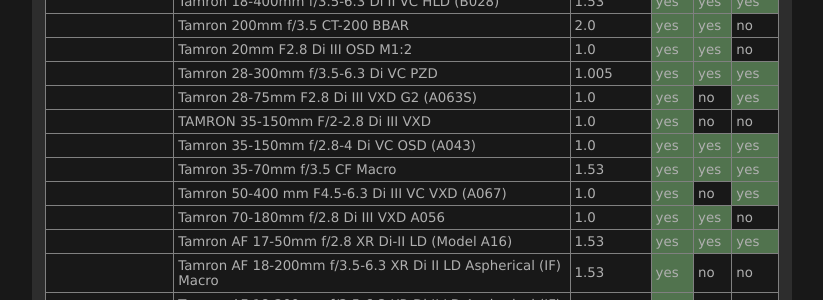
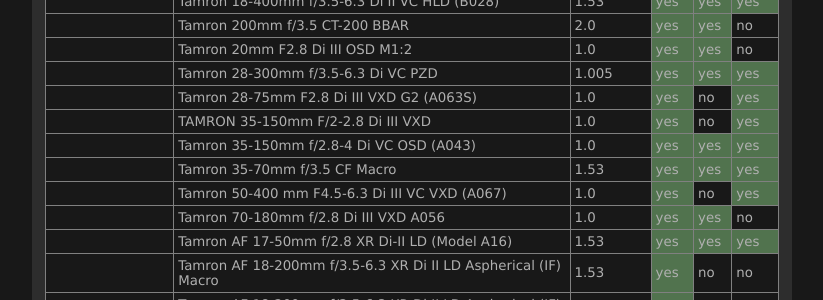
Before and after one commit to lensfun/lensfun.github.io, a Jekyll site: the page built from _posts/lenslist/2999-12-31-Lenslist-master.md, in a window 1280 px wide and 900 px high, scrolled down 29985 px. Shown: the part 146-446 px from the top of the window, without its empty margins (284-1107 px from the left). Built offline with Jekyll 4.4.1, drawn with Linux system fonts in a browser that asks for light colours.

Commit message:
Update master lens list from GitHub Actions

```diff
--- a/_posts/lenslist/2999-12-31-Lenslist-master.md
+++ b/_posts/lenslist/2999-12-31-Lenslist-master.md
@@ -1242,7 +1242,7 @@ This list was generated on 2024-08-26 from current Lensfun sources. Your Lensfun
 <tr class="lenslist-bg2"><td></td><td>Tamron 20mm F2.8 Di III OSD M1:2</td><td>1.0</td><td class="lenslist-highlight lenslist-check">yes</td><td class="lenslist-highlight lenslist-check">yes</td><td class="lenslist-check">no</td></tr>
 <tr class="lenslist-bg2"><td></td><td>Tamron 28-300mm f/3.5-6.3 Di VC PZD</td><td>1.005</td><td class="lenslist-highlight lenslist-check">yes</td><td class="lenslist-highlight lenslist-check">yes</td><td class="lenslist-highlight lenslist-check">yes</td></tr>
 <tr class="lenslist-bg2"><td></td><td>Tamron 28-75mm F2.8 Di III VXD G2 (A063S)</td><td>1.0</td><td class="lenslist-highlight lenslist-check">yes</td><td class="lenslist-check">no</td><td class="lenslist-highlight lenslist-check">yes</td></tr>
-<tr class="lenslist-bg2"><td></td><td>TAMRON 35-150mm F/2-2.8 Di III VXD</td><td>1.0</td><td class="lenslist-highlight lenslist-check">yes</td><td class="lenslist-check">no</td><td class="lenslist-check">no</td></tr>
+<tr class="lenslist-bg2"><td></td><td>TAMRON 35-150mm F/2-2.8 Di III VXD</td><td>1.0</td><td class="lenslist-highlight lenslist-check">yes</td><td class="lenslist-check">no</td><td class="lenslist-highlight lenslist-check">yes</td></tr>
 <tr class="lenslist-bg2"><td></td><td>Tamron 35-150mm f/2.8-4 Di VC OSD (A043)</td><td>1.0</td><td class="lenslist-highlight lenslist-check">yes</td><td class="lenslist-highlight lenslist-check">yes</td><td class="lenslist-highlight lenslist-check">yes</td></tr>
 <tr class="lenslist-bg2"><td></td><td>Tamron 35-70mm f/3.5 CF Macro</td><td>1.53</td><td class="lenslist-highlight lenslist-check">yes</td><td class="lenslist-highlight lenslist-check">yes</td><td class="lenslist-highlight lenslist-check">yes</td></tr>
 <tr class="lenslist-bg2"><td></td><td>Tamron 50-400 mm F4.5-6.3 Di III VC VXD (A067)</td><td>1.0</td><td class="lenslist-highlight lenslist-check">yes</td><td class="lenslist-check">no</td><td class="lenslist-highlight lenslist-check">yes</td></tr>
```
